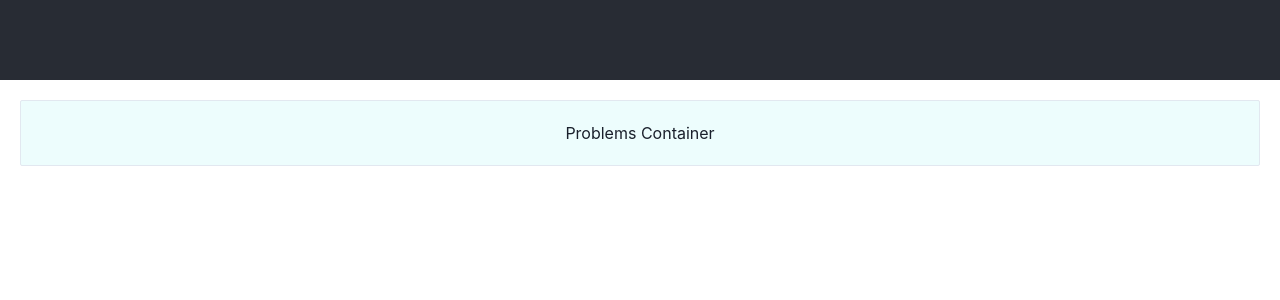
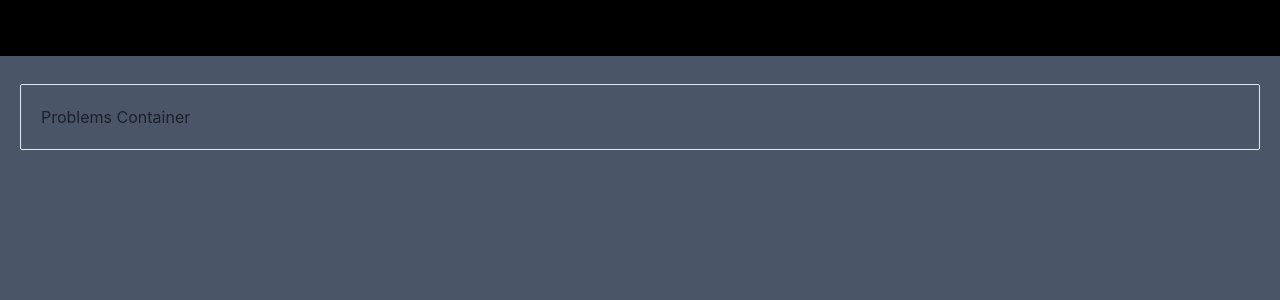
Before and after one commit to tpooch21/spaced-rep, a React (Create React App) app in the folder client/: page / in a window 1280 px wide. Shown: the top 300 px of the page. Built offline with nearby package versions, Linux system fonts and the light colour scheme.

Commit message:
Set up outline of toolbar, minor style changes

```diff
--- a/client/src/App.css
+++ /dev/null
@@ -1,38 +0,0 @@
-.App {
-  text-align: center;
-}
-
-.App-logo {
-  height: 40vmin;
-  pointer-events: none;
-}
-
-@media (prefers-reduced-motion: no-preference) {
-  .App-logo {
-    animation: App-logo-spin infinite 20s linear;
-  }
-}
-
-.App-header {
-  background-color: #282c34;
-  min-height: 10vh;
-  display: flex;
-  flex-direction: column;
-  align-items: center;
-  justify-content: center;
-  font-size: calc(10px + 2vmin);
-  color: white;
-}
-
-.App-link {
-  color: #61dafb;
-}
-
-@keyframes App-logo-spin {
-  from {
-    transform: rotate(0deg);
-  }
-  to {
-    transform: rotate(360deg);
-  }
-}
--- a/client/src/App.js
+++ b/client/src/App.js
@@ -1,26 +1,18 @@
 // components
 import ProblemsContainer from "./containers/ProblemsContainer/ProblemsContainer";
+import Toolbar from "./components/Navigation/Toolbar";
 
 // Styling
 import { Box } from "@chakra-ui/react";
 
-import "./App.css";
-
 function App() {
   return (
-    <div className="App">
-      <header className="App-header"></header>
-      <Box
-        as="main"
-        m={5}
-        p={5}
-        bg="cyan.50"
-        borderWidth="1px"
-        borderRadius="2px"
-      >
+    <Box minH="100vh" bg="gray.600" p={5}>
+      <Toolbar />
+      <Box as="main" mt={16} p={5} borderWidth="1px" borderRadius="2px">
         <ProblemsContainer />
       </Box>
-    </div>
+    </Box>
   );
 }
 
--- /dev/null
+++ b/client/src/components/Navigation/Toolbar.js
@@ -0,0 +1,7 @@
+import { Flex, Spacer } from "@chakra-ui/react";
+
+const Toolbar = () => (
+  <Flex bg="black" pos="fixed" top="0" left="0" w="full" h={14}></Flex>
+);
+
+export default Toolbar;
--- /dev/null
+++ b/client/src/components/ProblemsGrid.js
@@ -0,0 +1,5 @@
+const ProblemsGrid = () => (
+
+);
+
+export default ProblemsGrid;
--- a/client/src/index.css
+++ /dev/null
@@ -1,13 +0,0 @@
-body {
-  margin: 0;
-  font-family: -apple-system, BlinkMacSystemFont, 'Segoe UI', 'Roboto', 'Oxygen',
-    'Ubuntu', 'Cantarell', 'Fira Sans', 'Droid Sans', 'Helvetica Neue',
-    sans-serif;
-  -webkit-font-smoothing: antialiased;
-  -moz-osx-font-smoothing: grayscale;
-}
-
-code {
-  font-family: source-code-pro, Menlo, Monaco, Consolas, 'Courier New',
-    monospace;
-}
--- a/client/src/index.js
+++ b/client/src/index.js
@@ -1,6 +1,5 @@
 import React from "react";
 import ReactDOM from "react-dom";
-import "./index.css";
 import App from "./App";
 import reportWebVitals from "./reportWebVitals";
 
```
Also changed, not shown: 1 other file (tests, documents, lock files or other folders).
